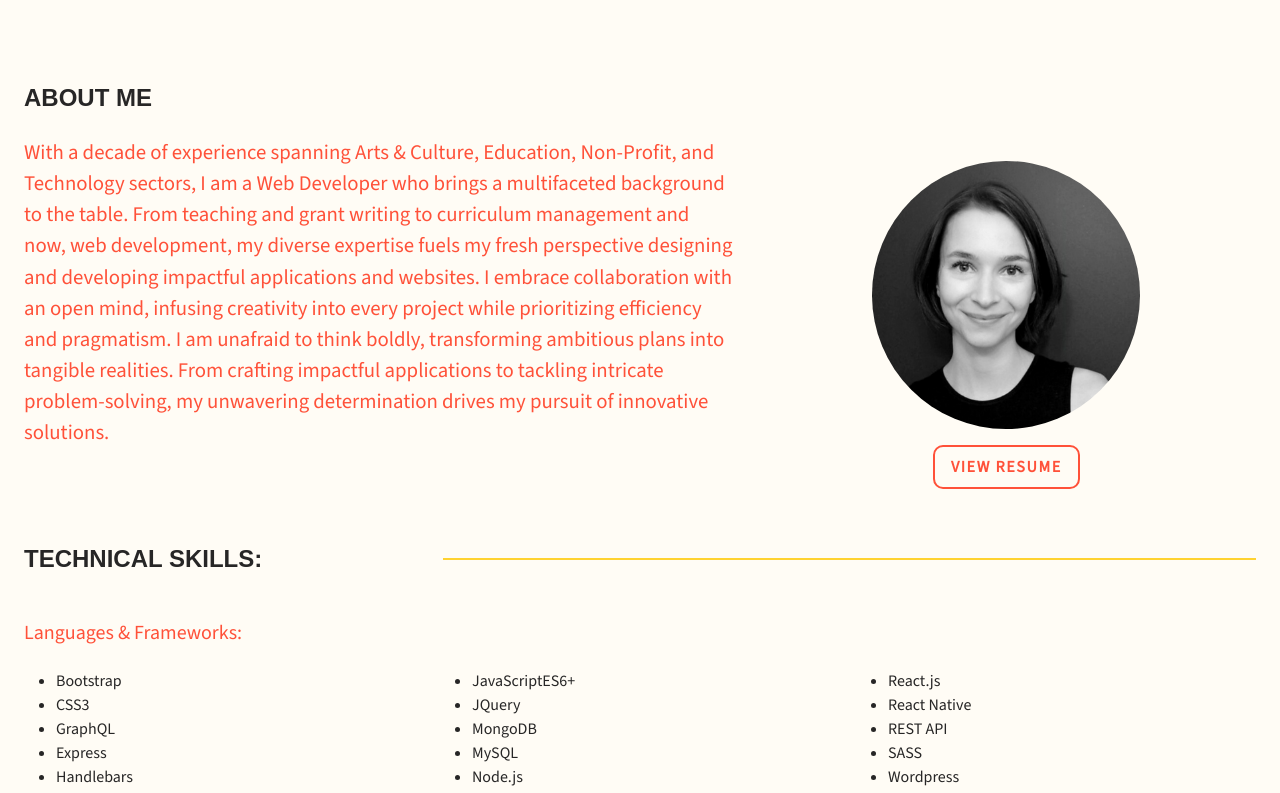
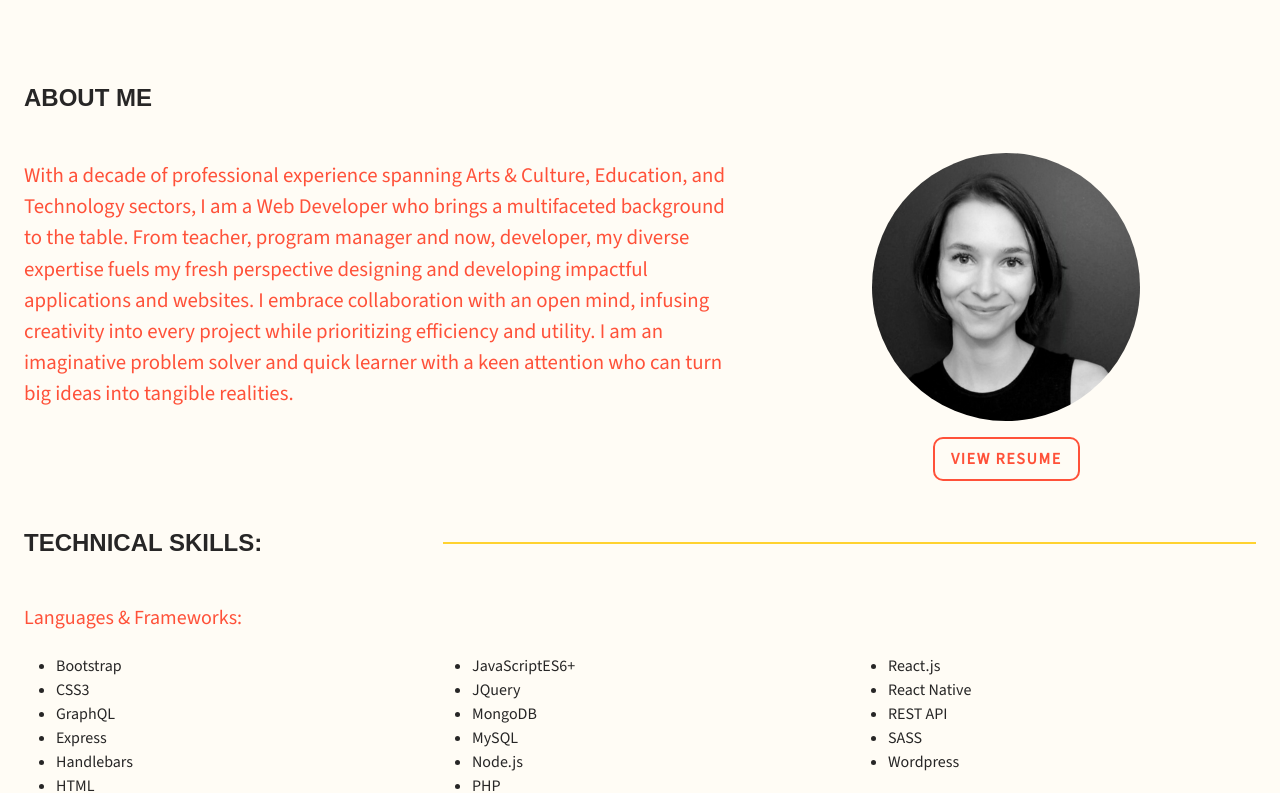
Before and after one commit to AmyWilford/aw-portflio, a React (Create React App) app: page / in a window 1280 px wide. Shown: the part 720-1513 px from the top of the page. Built offline with nearby package versions, Linux system fonts and the light colour scheme; a web font is replaced by a local one.

Commit message:
adjusted contact section layout and editted bio copy

```diff
--- a/src/components/About.js
+++ b/src/components/About.js
@@ -10,18 +10,15 @@ export default function About() {
       <div className="row d-flex align-items-center justify-content-center">
         <div className="col-md-7 col-12">
           <div className="pb-5" id="bio">
-            With a decade of experience spanning Arts & Culture, Education,
-            Non-Profit, and Technology sectors,
-            I am a Web Developer who brings a multifaceted
-            background to the table. From teaching and grant writing to
-            curriculum management and now, web development, my diverse expertise fuels my fresh
-            perspective designing and developing impactful applications and
-            websites. I embrace collaboration with an open
-            mind, infusing creativity into every project while prioritizing
-            efficiency and pragmatism. I am unafraid to think boldly,
-            transforming ambitious plans into tangible realities. From crafting
-            impactful applications to tackling intricate problem-solving, my
-            unwavering determination drives my pursuit of innovative solutions.
+            With a decade of professional experience spanning Arts & Culture,
+            Education, and Technology sectors, I am a Web Developer who brings a
+            multifaceted background to the table. From teacher, program manager
+            and now, developer, my diverse expertise fuels my fresh perspective
+            designing and developing impactful applications and websites. I
+            embrace collaboration with an open mind, infusing creativity into
+            every project while prioritizing efficiency and utility. I am an
+            imaginative problem solver and quick learner with a keen attention
+            who can turn big ideas into tangible realities.
           </div>
 
           {/* <hr className="section-divider section-divider-web"></hr> */}
--- a/src/components/Contact.js
+++ b/src/components/Contact.js
@@ -4,10 +4,14 @@ import "./styles/Contact.css";
 export default function Contact() {
   return (
     <>
-      <div className="row contact-container gx-0">
-        <div className="col-md-7 col-12 order-md-1 order-2">
-          <section id="contact" className="ps-4 pe-4">
-            <h2 className="custom-primary fw-bold">get in touch.</h2>
+      <div className="row contact-container gx-0 d-flex align-items-center">
+        <div id="contact" className="col-md-6 col-12 contact-img-container">
+          <h2 className="custom-secondary fw-bold text-center">
+            get in touch.
+          </h2>
+        </div>
+        <div className="col-md-6 col-12">
+          <section className="ps-4 pe-4">
             <div className="py-5">
               <div className="row gx-0">
                 <div className="col-4 text-uppercase fw-bold">Email</div>
@@ -39,7 +43,6 @@ export default function Contact() {
             </div>
           </section>
         </div>
-        <div className="col-md-5 col-12 order-md-2 order-1 contact-img-container"></div>
       </div>
     </>
   );
--- a/src/components/styles/Contact.css
+++ b/src/components/styles/Contact.css
@@ -20,3 +20,10 @@ hr{
 .contact-img-container{
     background-color: #FF5139;
 }
+
+@media (max-width: 768px){
+    #contact {
+
+        height: 20vh;
+
+    }}
```
